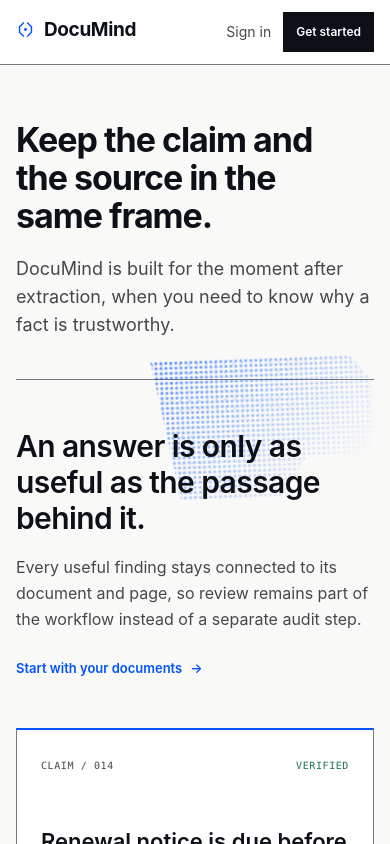
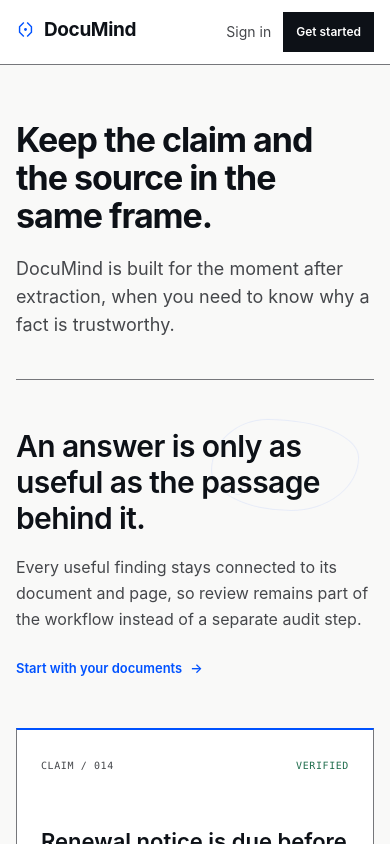
Before and after one commit to darroyo083/documind, a React (Vite) app in the folder frontend/: page /evidence in a window 390 px wide. Shown: the top 844 px of the page. Built offline with nearby package versions, Linux system fonts and the light colour scheme.

Commit message:
fix(ui): refine public halftone hierarchy

```diff
--- a/frontend/src/index.css
+++ b/frontend/src/index.css
@@ -1355,27 +1355,33 @@
   .dm-evidence-page-main::before,
   .dm-capabilities-page-main::before {
     position: absolute;
-    top: -24px;
-    right: -24px;
-    width: min(44vw, 520px);
-    height: 300px;
-    background-image: var(--dm-halftone-dots);
-    background-position: 4px 0, -8px 7px;
-    background-size: 5px 5px, 9px 9px;
+    top: 28px;
+    right: 22px;
+    width: 220px;
+    height: 132px;
+    border: 1px solid rgb(0 82 255 / 0.12);
+    border-radius: 38% 62% 46% 54% / 56% 42% 58% 44%;
     content: "";
     pointer-events: none;
     z-index: 0;
-    animation: dm-halftone-idle 16s ease-in-out infinite;
-    mask-image: linear-gradient(135deg, rgb(0 0 0 / 0.9), rgb(0 0 0 / 0.42) 48%, transparent 88%);
-    clip-path: polygon(0 0, 90% 0, 100% 18%, 100% 72%, 70% 72%, 58% 100%, 12% 100%);
-  }
-
-  .dm-evidence-page-main:hover::before,
-  .dm-evidence-page-main:focus-within::before,
-  .dm-capabilities-page-main:hover::before,
-  .dm-capabilities-page-main:focus-within::before {
-    animation-name: dm-halftone-hover;
-    animation-duration: 4.8s;
+    opacity: 0.68;
+    animation: dm-soft-shape 18s ease-in-out infinite;
+  }
+
+  .dm-evidence-page-main::after,
+  .dm-capabilities-page-main::after {
+    position: absolute;
+    top: 128px;
+    right: 188px;
+    width: 18px;
+    height: 18px;
+    border: 1px solid rgb(0 82 255 / 0.11);
+    border-radius: 50%;
+    content: "";
+    pointer-events: none;
+    z-index: 0;
+    opacity: 0.58;
+    animation: dm-soft-shape-small 12s ease-in-out infinite;
   }
 
   .dm-evidence-page-main > *,
@@ -1489,10 +1495,20 @@
 
   .dm-evidence-page-main::before,
   .dm-capabilities-page-main::before {
-    right: 0;
-    width: 220px;
-    height: 140px;
-    opacity: 0.34;
+    top: 36px;
+    right: 12px;
+    width: 148px;
+    height: 92px;
+    opacity: 0.54;
+  }
+
+  .dm-evidence-page-main::after,
+  .dm-capabilities-page-main::after {
+    top: 104px;
+    right: 132px;
+    width: 14px;
+    height: 14px;
+    opacity: 0.46;
   }
 }
 
@@ -1565,16 +1581,26 @@
   flex-basis: 18px;
 }
 
+@keyframes dm-soft-shape {
+  0%, 100% { opacity: 0.56; transform: translate3d(0, 0, 0); }
+  50% { opacity: 0.72; transform: translate3d(-4px, 4px, 0); }
+}
+
+@keyframes dm-soft-shape-small {
+  0%, 100% { opacity: 0.42; transform: translate3d(0, 0, 0); }
+  50% { opacity: 0.62; transform: translate3d(3px, -3px, 0); }
+}
+
 @keyframes dm-halftone-idle {
-  0% { background-position: 0 0, 12px 4px; opacity: 0.64; transform: translate3d(0, 0, 0) rotate(-2deg); }
-  50% { background-position: 16px 7px, -5px 11px; opacity: 0.84; transform: translate3d(-2px, 1px, 0) rotate(-2deg); }
-  100% { background-position: 32px 14px, -22px 18px; opacity: 0.68; transform: translate3d(0, 0, 0) rotate(-2deg); }
+  0% { background-position: 0 0, 12px 4px; opacity: 0.64; transform: translate3d(0, 0, 0); }
+  50% { background-position: 16px 7px, -5px 11px; opacity: 0.84; transform: translate3d(-2px, 1px, 0); }
+  100% { background-position: 32px 14px, -22px 18px; opacity: 0.68; transform: translate3d(0, 0, 0); }
 }
 
 @keyframes dm-halftone-hover {
-  0% { background-position: 0 0, 12px 4px; opacity: 0.88; transform: translate3d(-4px, 2px, 0) scale(1.01) rotate(-2deg); }
-  50% { background-position: -28px 16px, 20px -12px; opacity: 1; transform: translate3d(-10px, 4px, 0) scale(1.03) rotate(-2deg); }
-  100% { background-position: 22px -12px, -18px 22px; opacity: 0.92; transform: translate3d(-6px, 1px, 0) scale(1.015) rotate(-2deg); }
+  0% { background-position: 0 0, 12px 4px; opacity: 0.88; transform: translate3d(-4px, 2px, 0) scale(1.01); }
+  50% { background-position: -28px 16px, 20px -12px; opacity: 1; transform: translate3d(-10px, 4px, 0) scale(1.03); }
+  100% { background-position: 22px -12px, -18px 22px; opacity: 0.92; transform: translate3d(-6px, 1px, 0) scale(1.015); }
 }
 
 .dm-landing-hero::before {
@@ -2008,6 +2034,8 @@
   .dm-landing-cta::before,
   .dm-evidence-page-main::before,
   .dm-capabilities-page-main::before,
+  .dm-evidence-page-main::after,
+  .dm-capabilities-page-main::after,
   .dm-auth-intro::before,
   .dm-product-preview::before { animation: none; }
 
```
